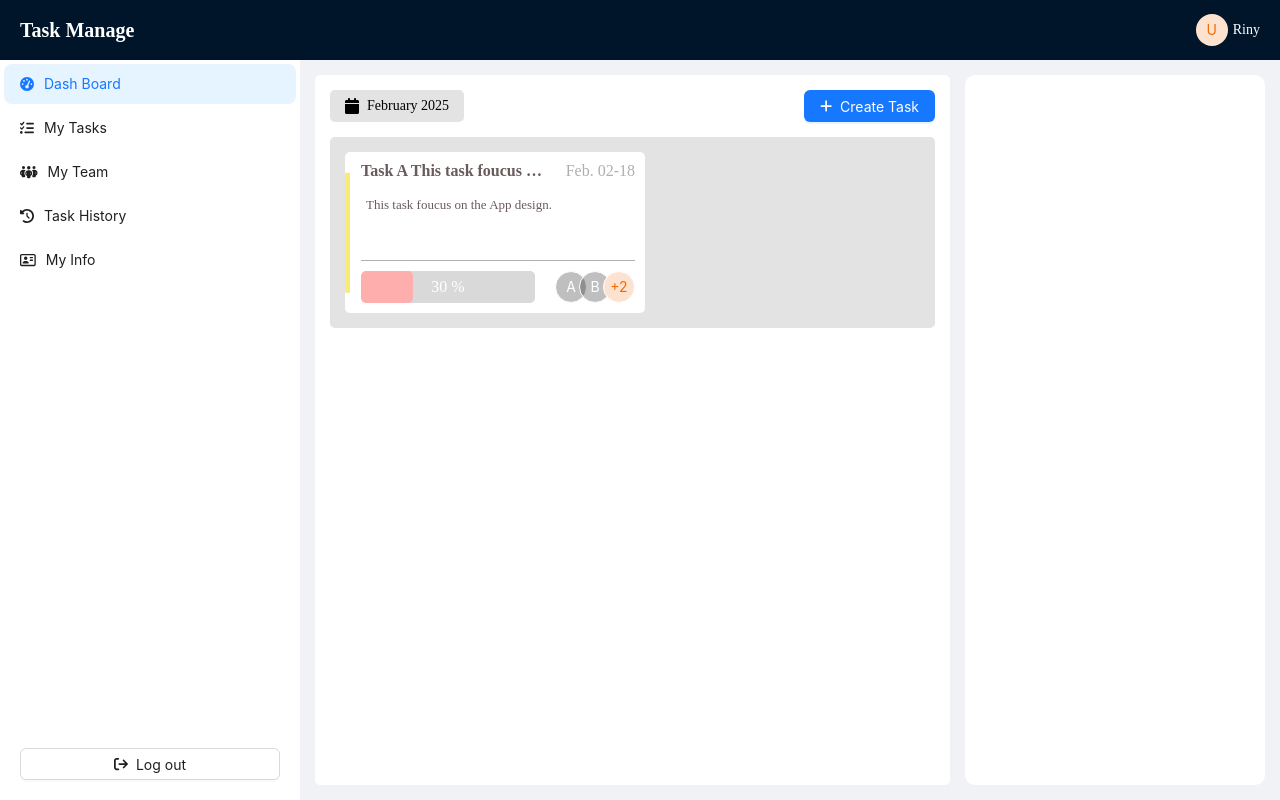
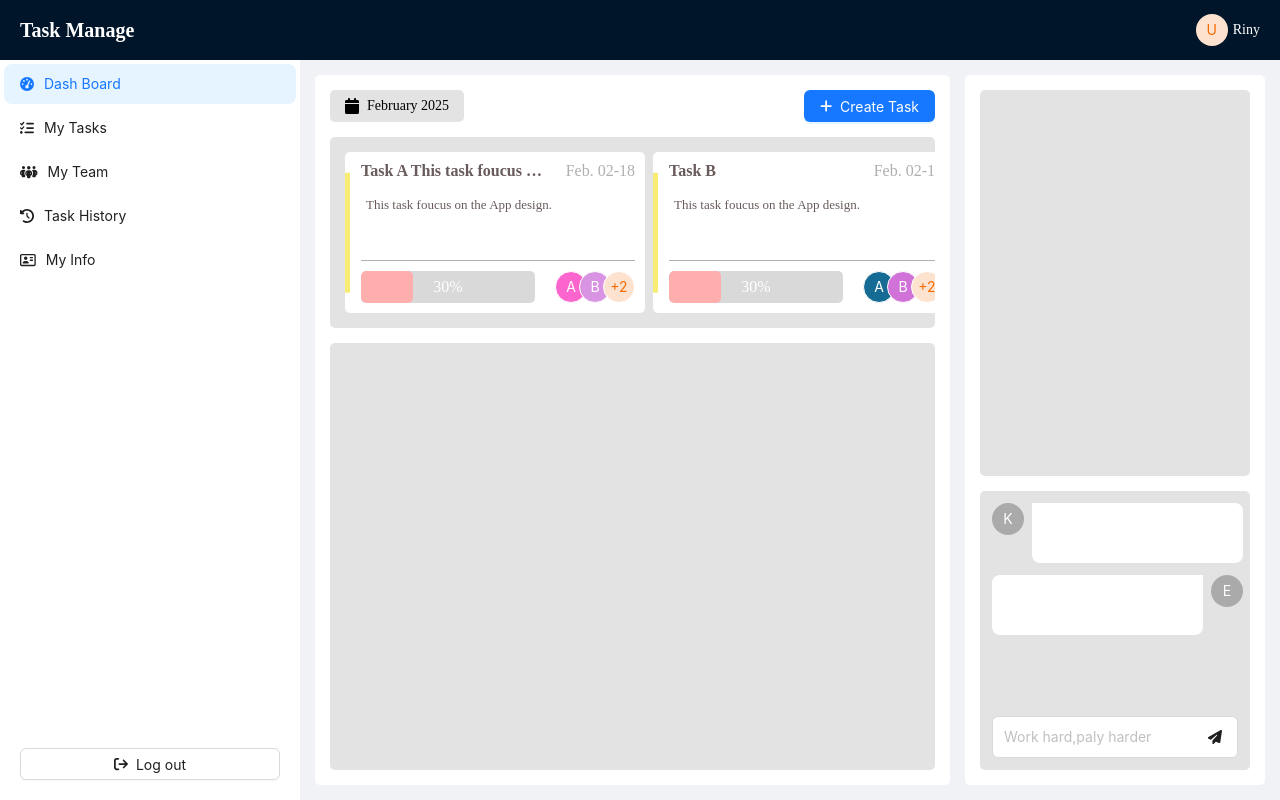
Before and after one commit to martinzhang03/CS130-Project, a React (Vite) app: page /dashboard in a window 1280 px wide. Built offline with nearby package versions, Linux system fonts and the light colour scheme.

Commit message:
finish task list and team chat ui

```diff
--- a/package.json
+++ b/package.json
@@ -31,6 +31,7 @@
     "eslint-plugin-react-hooks": "^5.0.0",
     "eslint-plugin-react-refresh": "^0.4.18",
     "globals": "^15.14.0",
+    "less": "^4.2.2",
     "vite": "^6.1.0"
   }
 }
--- /dev/null
+++ b/src/components/TeamChat/LeftMsg.jsx
@@ -0,0 +1,33 @@
+import { Avatar } from "antd";
+import React from "react";
+
+const LeftMsg = () => {
+  return (
+    <>
+      <div
+        style={{
+          width: "100%",
+          display: "flex",
+          marginBottom: 12,
+        }}
+      >
+        {/* avatar */}
+        <Avatar>K</Avatar>
+        {/* msg */}
+        <div
+          style={{
+            flex: 1,
+            marginLeft: 8,
+            height: 60,
+            backgroundColor: "#fff",
+            borderTopRightRadius: 8,
+            borderBottomLeftRadius: 8,
+            borderBottomRightRadius: 8,
+          }}
+        ></div>
+      </div>
+    </>
+  );
+};
+
+export default LeftMsg;
--- /dev/null
+++ b/src/components/TeamChat/RightMsg.jsx
@@ -0,0 +1,32 @@
+import { Avatar } from "antd";
+import React from "react";
+
+const RightMsg = () => {
+  return (
+    <>
+      <div
+        style={{
+          width: "100%",
+          display: "flex",
+        }}
+      >
+        {/* msg */}
+        <div
+          style={{
+            flex: 1,
+            marginRight: 8,
+            height: 60,
+            backgroundColor: "#fff",
+            borderTopLeftRadius: 8,
+            borderBottomLeftRadius: 8,
+            borderBottomRightRadius: 8,
+          }}
+        ></div>
+        {/* avatar */}
+        <Avatar>E</Avatar>
+      </div>
+    </>
+  );
+};
+
+export default RightMsg;
--- /dev/null
+++ b/src/components/TeamChat/index.jsx
@@ -0,0 +1,57 @@
+import { faPaperPlane } from "@fortawesome/free-solid-svg-icons";
+import { FontAwesomeIcon } from "@fortawesome/react-fontawesome";
+import { Button, Input } from "antd";
+import React from "react";
+import LeftMsg from "./LeftMsg";
+import RightMsg from "./RightMsg";
+
+const TeamChat = () => {
+  return (
+    <>
+      <div
+        style={{
+          width: "100%",
+          backgroundColor: "var(--bgColor)",
+          borderRadius: 5,
+        }}
+      >
+        <div
+          style={{
+            width: "100%",
+            height: 220,
+            overflowY: "scroll",
+            padding: "12px 7px 0px 12px",
+          }}
+          className="scroll-box"
+        >
+          <LeftMsg />
+          <RightMsg />
+        </div>
+        <div
+          style={{
+            padding: 12,
+            paddingTop: 5,
+          }}
+        >
+          <Input
+            suffix={
+              <Button
+                type="text"
+                style={{
+                  marginRight: -5,
+                }}
+                icon={<FontAwesomeIcon icon={faPaperPlane} />}
+                onClick={() => {
+                  console.log("send msg");
+                }}
+              ></Button>
+            }
+            placeholder="Work hard,paly harder"
+          />
+        </div>
+      </div>
+    </>
+  );
+};
+
+export default TeamChat;
--- /dev/null
+++ b/src/index.less
@@ -0,0 +1,24 @@
+/* 滚动条 */
+.scroll-box {
+  /* 修改垂直滚动条 */
+  &::-webkit-scrollbar {
+    height: 8px;
+    width: 5px;
+    border-radius: 5px;
+  }
+
+  /* 修改滚动条轨道背景色 */
+  &::-webkit-scrollbar-track {
+    background-color: #f1f1f1;
+  }
+
+  /* 修改滚动条滑块颜色 */
+  &::-webkit-scrollbar-thumb {
+    background-color: #888;
+  }
+
+  /* 修改滚动条滑块悬停时的颜色 */
+  &::-webkit-scrollbar-thumb:hover {
+    background-color: #ccc;
+  }
+}
--- a/src/main.jsx
+++ b/src/main.jsx
@@ -3,6 +3,7 @@ import { createRoot } from "react-dom/client";
 import { RouterProvider } from "react-router-dom";
 import routes from "./routes/index.jsx";
 import "./index.css";
+import "./index.less";
 
 createRoot(document.getElementById("root")).render(
   <StrictMode>
--- /dev/null
+++ b/src/utils/utils.js
@@ -0,0 +1,8 @@
+export const getRandomRgbColor = () => {
+  // 生成三个介于 0 和 255 之间的随机整数
+  const r = Math.floor(Math.random() * 256);
+  const g = Math.floor(Math.random() * 256);
+  const b = Math.floor(Math.random() * 256);
+  // 返回 RGB 颜色字符串
+  return `rgb(${r}, ${g}, ${b})`;
+};
--- a/src/views/dashboard/components/Progress/index.jsx
+++ b/src/views/dashboard/components/Progress/index.jsx
@@ -31,7 +31,7 @@ const Progress = ({ val = 30 }) => {
             transform: "translateX(-50%) translateY(-50%)",
           }}
         >
-          {val == 0 ? "Wait" : val == 100 ? "Well Done" : `${val} %`}
+          {val == 0 ? "Wait" : val == 100 ? "Well Done" : `${val}%`}
         </div>
       </div>
     </>
--- a/src/views/dashboard/components/TaskItem/index.jsx
+++ b/src/views/dashboard/components/TaskItem/index.jsx
@@ -2,6 +2,7 @@ import { Avatar } from "antd";
 import dayjs from "dayjs";
 import React from "react";
 import Progress from "../Progress";
+import { getRandomRgbColor } from "../../../../utils/utils";
 
 const TaskItem = ({ infos = {} }) => {
   return (
@@ -100,7 +101,16 @@ const TaskItem = ({ infos = {} }) => {
             }}
           >
             {infos.assgins.map((user) => {
-              return <Avatar key={user.userid}>{user.name}</Avatar>;
+              return (
+                <Avatar
+                  key={user.userId}
+                  style={{
+                    backgroundColor: getRandomRgbColor(),
+                  }}
+                >
+                  {user.name}
+                </Avatar>
+              );
             })}
           </Avatar.Group>
         </div>
--- a/src/views/dashboard/index.jsx
+++ b/src/views/dashboard/index.jsx
@@ -1,10 +1,11 @@
 import { faCalendar, faPlus } from "@fortawesome/free-solid-svg-icons";
 import { FontAwesomeIcon } from "@fortawesome/react-fontawesome";
-import { Button } from "antd";
+import { Button, Space } from "antd";
 import dayjs from "dayjs";
 import React, { useState } from "react";
 import AddTask from "./components/AddTask";
 import TaskItem from "./components/TaskItem";
+import TeamChat from "../../components/TeamChat";
 
 const taskList = [
   {
@@ -88,6 +89,33 @@ const taskList = [
       },
     ],
   },
+  {
+    taskId: 4,
+    name: "Task D",
+    desc: "This task foucus on the App design.",
+    startTime: "2025-02-18",
+    endTime: "",
+    progress: "0",
+    status: "wait",
+    assgins: [
+      {
+        userId: 1,
+        name: "A",
+      },
+      {
+        userId: 2,
+        name: "B",
+      },
+      {
+        userId: 3,
+        name: "C",
+      },
+      {
+        userId: 4,
+        name: "D",
+      },
+    ],
+  },
 ];
 
 const DashBoard = () => {
@@ -114,6 +142,7 @@ const DashBoard = () => {
           <div
             style={{
               flex: 1,
+              width: 0,
               marginRight: 15,
               borderRadius: 5,
               backgroundColor: "#fff",
@@ -174,21 +203,51 @@ const DashBoard = () => {
                 backgroundColor: "var(--bgColor)",
                 borderRadius: 5,
                 padding: 15,
+                overflowX: "scroll",
               }}
             >
-              <TaskItem infos={taskList[0]}></TaskItem>
+              <Space>
+                {taskList.map((info) => {
+                  return <TaskItem key={info.taskId} infos={info}></TaskItem>;
+                })}
+              </Space>
             </div>
             {/* task view */}
-            <div></div>
+
+            <div
+              style={{
+                flex: 1,
+                backgroundColor: "var(--bgColor)",
+                marginTop: 15,
+                borderRadius: 5,
+              }}
+            ></div>
           </div>
           <div
             style={{
               width: 300,
               height: "100%",
-              borderRadius: 10,
+              borderRadius: 5,
               backgroundColor: "#fff",
+              display: "flex",
+              padding: 15,
+              flexDirection: "column",
             }}
-          ></div>
+          >
+            {/* top */}
+            <div
+              style={{
+                flex: 1,
+                width: "100%",
+                backgroundColor: "var(--bgColor)",
+                borderRadius: 5,
+                marginBottom: 15,
+              }}
+            ></div>
+            {/* team chat */}
+
+            <TeamChat />
+          </div>
         </div>
       </div>
 
```
Also changed, not shown: 1 other file (tests, documents, lock files or other folders).
